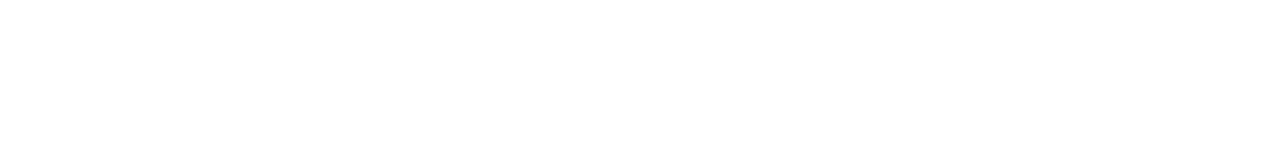
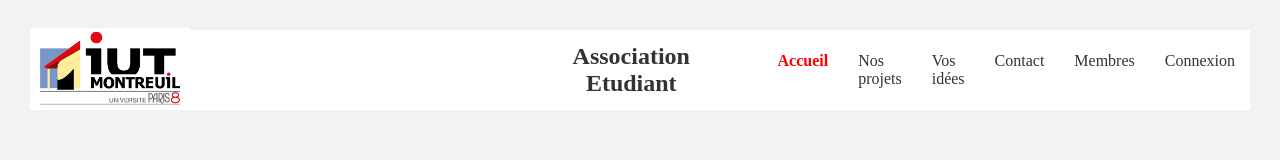
Before and after one commit to FaabriceC/IUTMontreuilBDE, a plain HTML site: page index.html in a window 1280 px wide. Drawn offline with Linux system fonts and the light colour scheme.

Commit message:
Mise à jour de la barre de navigation

```diff
--- a/index.html
+++ b/index.html
@@ -3,9 +3,47 @@
 <head>
     <meta charset="UTF-8">
     <meta name="viewport" content="width=device-width, initial-scale=1.0">
-    <title>IUT de Montreuil</title>
+    <link rel="stylesheet" href="styles.css">
+    <title>IUT De Montreuil</title>
 </head>
 <body>
 
+<!-- Menu Navigation -->
+
+
+
+
+    <nav class="navbar">
+        <a href="index.html"><img src="img/montreuil.jpg" class="imgLogo"></a>
+        <h1 class="title">Association Etudiant</h1>
+        <div class="nav-links">
+            <ul>
+                <li class="active"><a href="index.html">
+                    Accueil
+                </a></li>
+                <li><a href="projets.html" target="_blank">
+                    Nos projets
+                </a></li>
+                <li><a href="idées.html" target="_blank">
+                    Vos idées
+                </a></li>
+                <li><a href="contact.html" target="_blank">
+                    Contact
+                </a></li>
+                <li><a href="membres.html" target="_blank">
+                    Membres
+                </a></li>
+                <li><a href="connexion.html" target="_blank">
+                    Connexion
+                </a></li>
+            </ul>
+        </div>
+
+    </nav>
+
+<!-- Fin Menu Navigation -->
+
+
+
 </body>
 </html>
--- /dev/null
+++ b/styles.css
@@ -0,0 +1,52 @@
+
+body {
+    margin: 0;
+    padding: 0;
+    background-color: #f2f2f2;
+}
+
+
+ul {
+    list-style-type: none;
+}
+
+a {
+    text-decoration: none;
+    color: #333;
+}
+
+.title {
+    text-align: center;
+    margin-left: 350px;
+    color: #333;
+}
+
+.navbar {
+    margin: 30px;
+    display: flex;
+    align-items: center;
+    justify-content: space-between;
+    height: 80px;
+    background-color: #fff;
+}
+
+.navbar .nav-links {
+    display: flex;
+}
+
+.navbar .nav-links ul {
+    display: flex;
+}
+
+.imgLogo {
+    width: 160px;
+}
+
+.navbar .nav-links li {
+    margin: 15px;
+}
+
+.navbar .nav-links ul li.active a {
+    color: red;
+    font-weight: 600;
+}
```
Also changed, not shown: connexion.html (added), contact.html (added), idées.html (added), img/montreuil.jpg (added), membres.html (added), projets.html (added).
